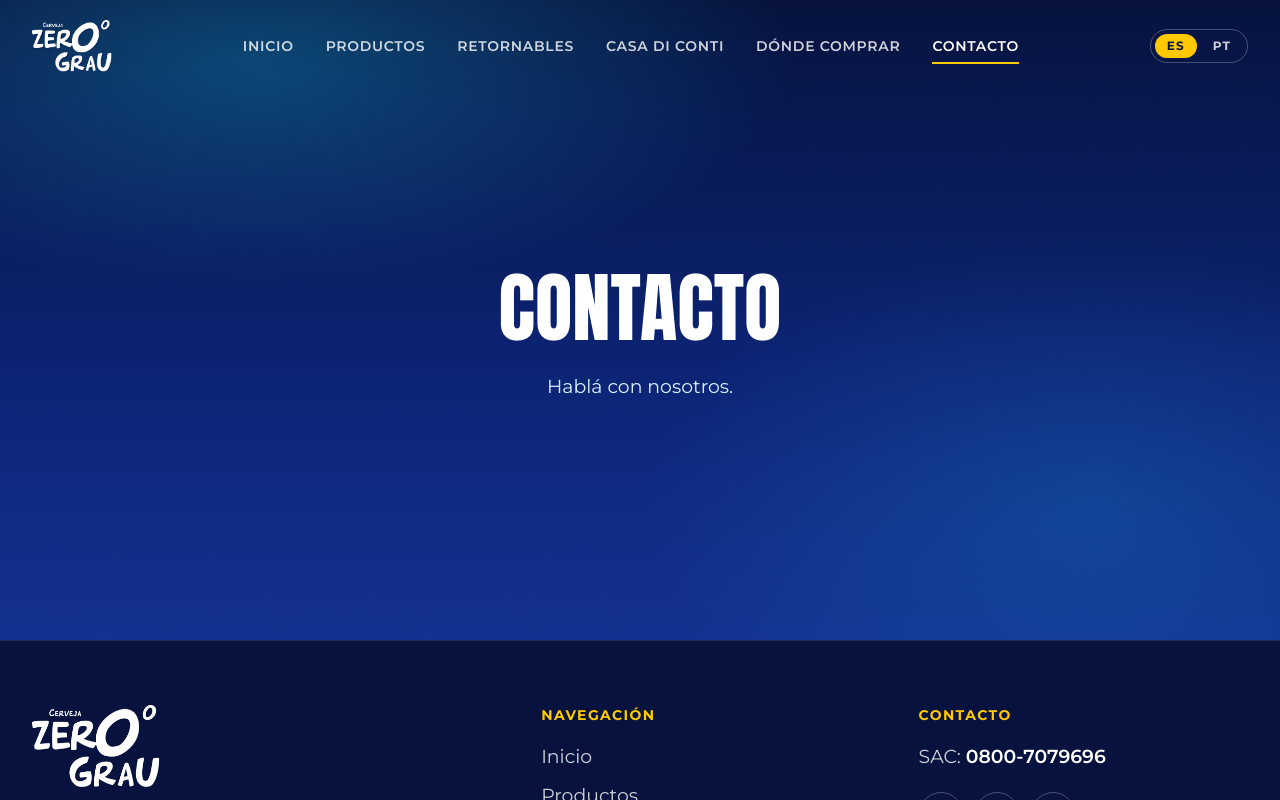
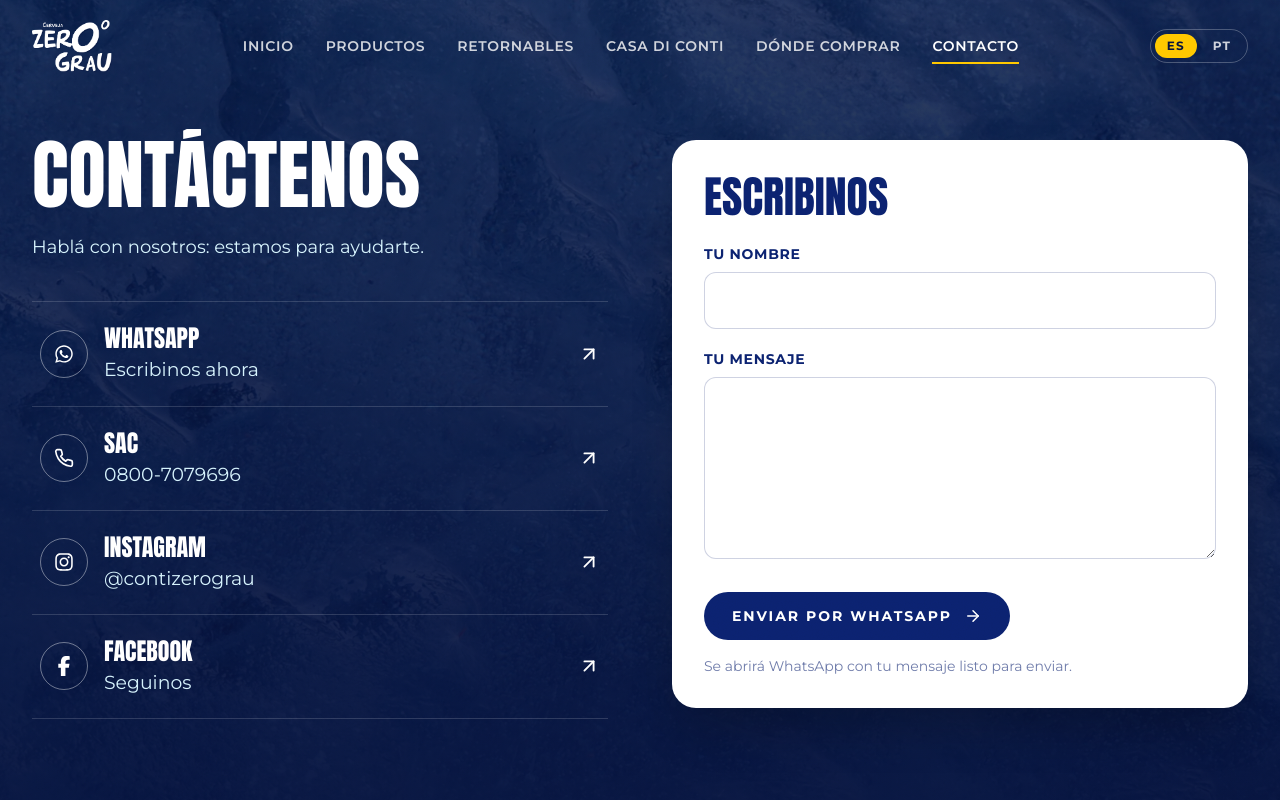
Before and after one commit to nunoguerra1/zero-grau-rebranding, a Next.js app: page /es/contacto in a window 1280 px wide. Both pictures are taken after a click on the button "Sí, soy mayor de 18". Shown: the top 800 px of the page. Built offline with nearby package versions, Linux system fonts and the light colour scheme.

Commit message:
feat: add contact page with a WhatsApp-backed form

```diff
--- a/messages/es.json
+++ b/messages/es.json
@@ -225,5 +225,25 @@
       "all": "Todas",
       "map": "Ver en el mapa"
     }
+  },
+  "Contact": {
+    "title": "Contáctenos",
+    "body": "Hablá con nosotros: estamos para ayudarte.",
+    "channels": {
+      "whatsapp": "WhatsApp",
+      "whatsappDetail": "Escribinos ahora",
+      "sac": "SAC",
+      "instagram": "Instagram",
+      "facebook": "Facebook",
+      "facebookDetail": "Seguinos"
+    },
+    "form": {
+      "title": "Escribinos",
+      "name": "Tu nombre",
+      "message": "Tu mensaje",
+      "submit": "Enviar por WhatsApp",
+      "hint": "Se abrirá WhatsApp con tu mensaje listo para enviar.",
+      "template": "Hola, soy {name}. {message} #contizerograu"
+    }
   }
 }
--- a/messages/pt.json
+++ b/messages/pt.json
@@ -225,5 +225,25 @@
       "all": "Todas",
       "map": "Ver no mapa"
     }
+  },
+  "Contact": {
+    "title": "Contato",
+    "body": "Fale com a gente: estamos aqui para ajudar.",
+    "channels": {
+      "whatsapp": "WhatsApp",
+      "whatsappDetail": "Escreva agora",
+      "sac": "SAC",
+      "instagram": "Instagram",
+      "facebook": "Facebook",
+      "facebookDetail": "Siga a gente"
+    },
+    "form": {
+      "title": "Escreva para nós",
+      "name": "Seu nome",
+      "message": "Sua mensagem",
+      "submit": "Enviar pelo WhatsApp",
+      "hint": "O WhatsApp vai abrir com a sua mensagem pronta para enviar.",
+      "template": "Olá, sou {name}. {message} #contizerograu"
+    }
   }
 }
--- a/src/app/[locale]/contacto/page.tsx
+++ b/src/app/[locale]/contacto/page.tsx
@@ -1,12 +1,15 @@
-import { getTranslations, setRequestLocale } from "next-intl/server";
-import { PagePlaceholder } from "@/components/layout/PagePlaceholder";
+import { setRequestLocale } from "next-intl/server";
+import { ContactHero } from "@/components/sections/ContactHero";
 
 type Props = { params: Promise<{ locale: string }> };
 
-export default async function Page({ params }: Props) {
+export default async function ContactPage({ params }: Props) {
   const { locale } = await params;
   setRequestLocale(locale);
-  const t = await getTranslations("Pages.contact");
 
-  return <PagePlaceholder title={t("title")} description={t("description")} />;
+  return (
+    <main>
+      <ContactHero />
+    </main>
+  );
 }
--- /dev/null
+++ b/src/components/sections/ContactHero.tsx
@@ -0,0 +1,149 @@
+"use client";
+
+import { useState, type FormEvent } from "react";
+import { motion } from "framer-motion";
+import { useTranslations } from "next-intl";
+import { FaFacebookF, FaInstagram, FaWhatsapp } from "react-icons/fa6";
+import { LuArrowUpRight, LuPhone } from "react-icons/lu";
+import { IceBackdrop } from "@/components/effects/IceBackdrop";
+import { Button } from "@/components/ui/Button";
+import { RevealText } from "@/components/ui/RevealText";
+import { SITE, whatsappUrl } from "@/config/site";
+import { EASE_OUT_EXPO } from "@/lib/motion";
+import { useSiteReady } from "@/lib/site-ready";
+
+const field =
+  "text-navy-900 mt-2 w-full rounded-xl border border-navy-900/20 bg-white px-4 py-3 placeholder:text-navy-900/40";
+
+export function ContactHero() {
+  const t = useTranslations("Contact");
+  const ready = useSiteReady();
+  const [name, setName] = useState("");
+  const [message, setMessage] = useState("");
+
+  const channels = [
+    {
+      key: "whatsapp",
+      Icon: FaWhatsapp,
+      href: whatsappUrl(),
+      detail: t("channels.whatsappDetail"),
+    },
+    { key: "sac", Icon: LuPhone, href: SITE.sac.href, detail: SITE.sac.label },
+    {
+      key: "instagram",
+      Icon: FaInstagram,
+      href: SITE.social.instagram,
+      detail: "@contizerograu",
+    },
+    {
+      key: "facebook",
+      Icon: FaFacebookF,
+      href: SITE.social.facebook,
+      detail: t("channels.facebookDetail"),
+    },
+  ];
+
+  const onSubmit = (event: FormEvent) => {
+    event.preventDefault();
+    const text = t("form.template", { name: name.trim(), message: message.trim() });
+    window.open(whatsappUrl(text), "_blank", "noopener,noreferrer");
+  };
+
+  const enter = (delay: number) => ({
+    initial: { opacity: 0, y: 32 },
+    animate: ready ? { opacity: 1, y: 0 } : undefined,
+    transition: { duration: 0.9, ease: EASE_OUT_EXPO, delay },
+  });
+
+  return (
+    <section className="relative overflow-hidden bg-navy-950">
+      <IceBackdrop
+        imageClassName="opacity-60"
+        overlayClassName="bg-[linear-gradient(180deg,rgba(6,18,61,.7),rgba(6,18,61,.92))]"
+      />
+
+      <div className="relative mx-auto grid min-h-svh max-w-7xl items-center gap-12 px-5 pt-32 pb-20 sm:px-8 lg:grid-cols-2 lg:gap-16">
+        <div>
+          <h1 className="font-display text-headline uppercase">
+            <RevealText text={t("title")} delay={0.4} />
+          </h1>
+          <p className="mt-5 max-w-md text-lg text-ice-100">{t("body")}</p>
+
+          <ul className="mt-10 divide-y divide-white/15 border-y border-white/15">
+            {channels.map(({ key, Icon, href, detail }, i) => (
+              <motion.li key={key} {...enter(0.9 + i * 0.08)}>
+                <a
+                  href={href}
+                  {...(href.startsWith("http")
+                    ? { target: "_blank", rel: "noopener noreferrer" }
+                    : {})}
+                  className="group flex items-center gap-4 py-5 transition-colors hover:bg-white/5 sm:px-2"
+                >
+                  <span className="grid size-12 shrink-0 place-items-center rounded-full border border-white/40 transition-colors group-hover:border-sun-400 group-hover:text-sun-400">
+                    <Icon size={20} aria-hidden />
+                  </span>
+                  <span className="flex-1">
+                    <span className="block font-display text-2xl uppercase">
+                      {t(`channels.${key}`)}
+                    </span>
+                    <span className="text-ice-100">{detail}</span>
+                  </span>
+                  <LuArrowUpRight
+                    size={22}
+                    aria-hidden
+                    className="transition-transform duration-300 group-hover:translate-x-1 group-hover:-translate-y-1"
+                  />
+                </a>
+              </motion.li>
+            ))}
+          </ul>
+        </div>
+
+        <motion.form
+          {...enter(1.1)}
+          onSubmit={onSubmit}
+          className="rounded-3xl bg-white p-6 text-navy-900 shadow-2xl sm:p-8"
+        >
+          <h2 className="font-display text-title uppercase">{t("form.title")}</h2>
+
+          <label
+            htmlFor="contact-name"
+            className="mt-6 block text-sm font-bold tracking-wider uppercase"
+          >
+            {t("form.name")}
+          </label>
+          <input
+            id="contact-name"
+            required
+            autoComplete="name"
+            value={name}
+            onChange={(e) => setName(e.target.value)}
+            className={field}
+          />
+
+          <label
+            htmlFor="contact-message"
+            className="mt-5 block text-sm font-bold tracking-wider uppercase"
+          >
+            {t("form.message")}
+          </label>
+          <textarea
+            id="contact-message"
+            required
+            rows={5}
+            value={message}
+            onChange={(e) => setMessage(e.target.value)}
+            className={field}
+          />
+
+          <div className="mt-6">
+            <Button type="submit" variant="dark" arrow>
+              {t("form.submit")}
+            </Button>
+          </div>
+          <p className="mt-4 text-sm text-navy-900/60">{t("form.hint")}</p>
+        </motion.form>
+      </div>
+    </section>
+  );
+}
```
